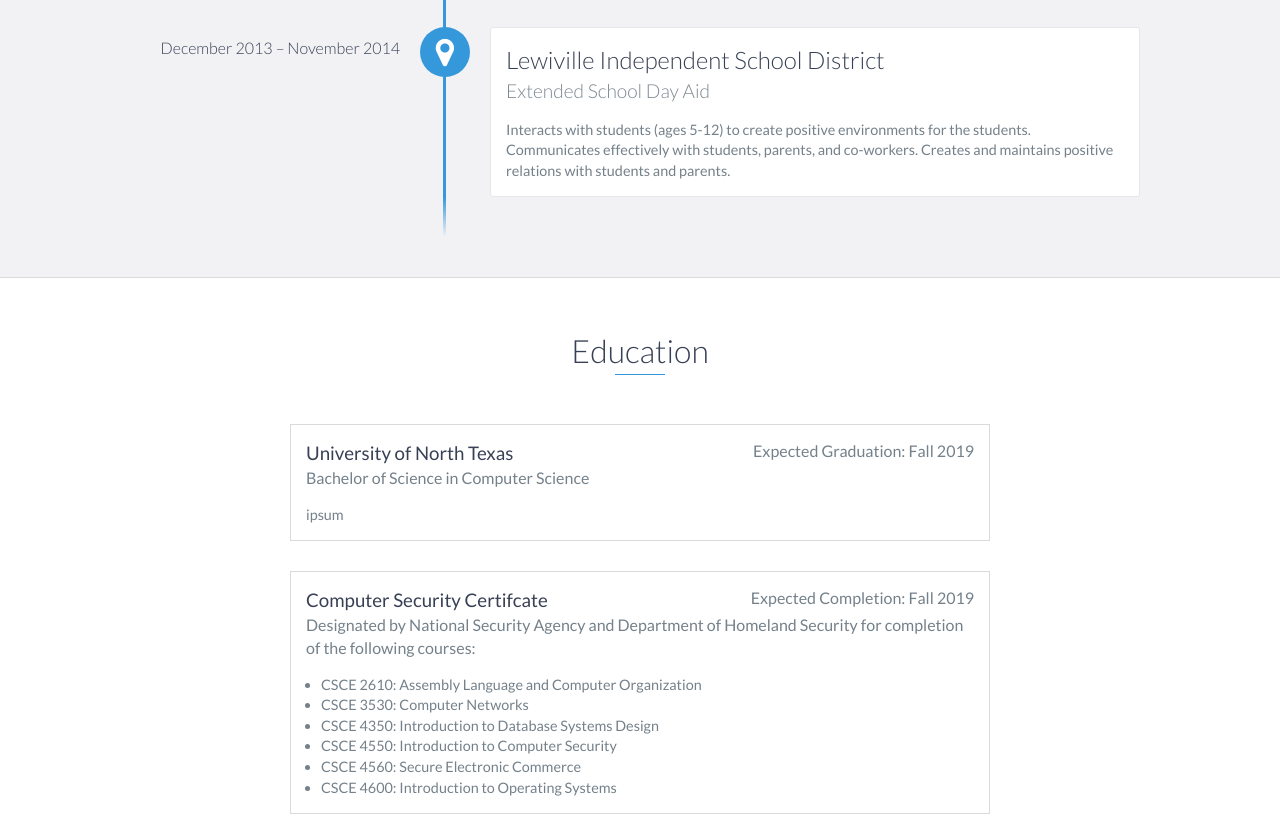
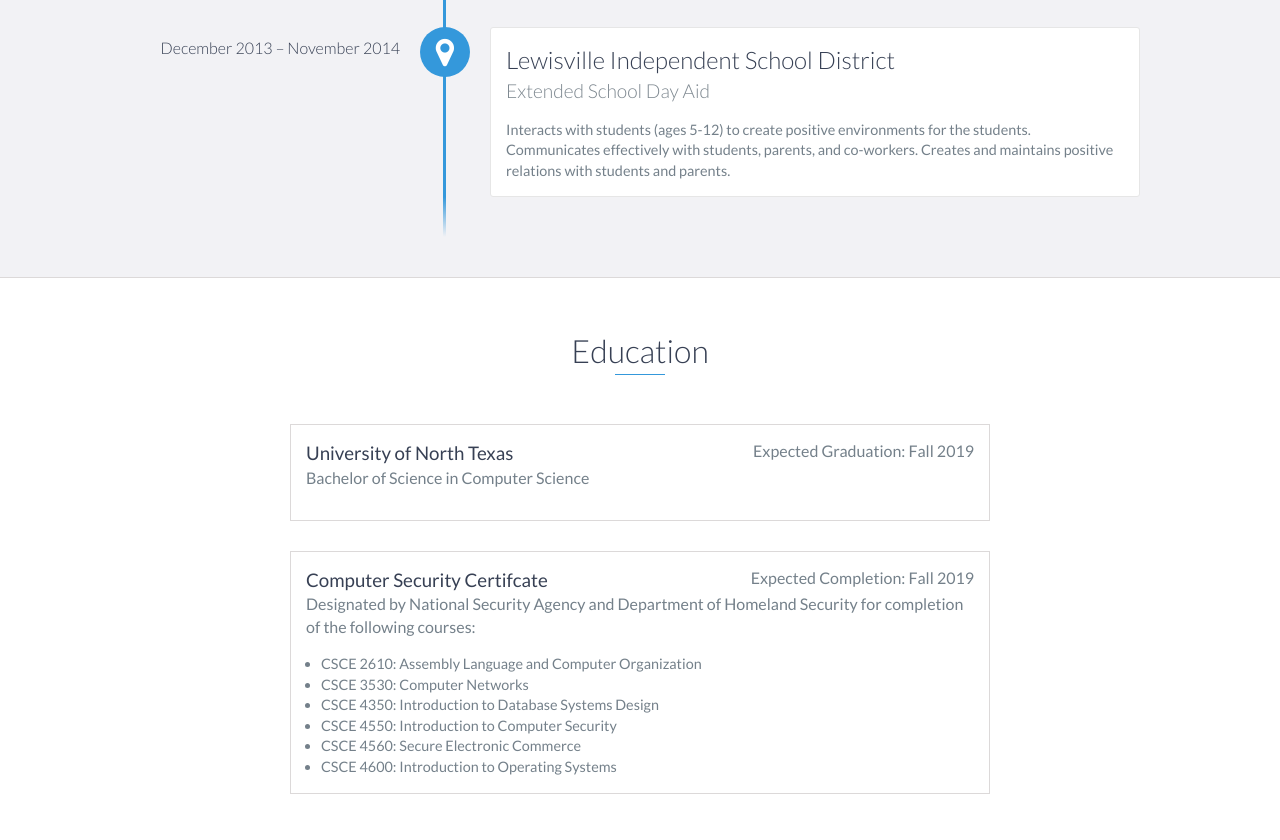
Before and after one commit to adambell95/adambell95.github.io, a website: page index.html in a window 1280 px wide. Shown: the part 1618-2458 px from the top of the page. Drawn offline with nearby package versions, Linux system fonts and the light colour scheme.

Commit message:
Update index.html

```diff
--- a/index.html
+++ b/index.html
@@ -103,7 +103,7 @@
             </div>
 
             <div data-date="December 2013 – November 2014">
-                <h3>Lewiville Independent School District</h3>
+                <h3>Lewisville Independent School District</h3>
                 <h4>Extended School Day Aid</h4>
                 <p>
 			Interacts with students (ages 5-12) to create positive environments for the students.
@@ -121,9 +121,6 @@
             <h3>University of North Texas</h3>
             <span class="education-date">Expected Graduation: Fall 2019</span>
             <h4>Bachelor of Science in Computer Science</h4>
-         	<p>
-			 ipsum
-		</p>
         </div>
         <!-- End .education-block -->
 
```
